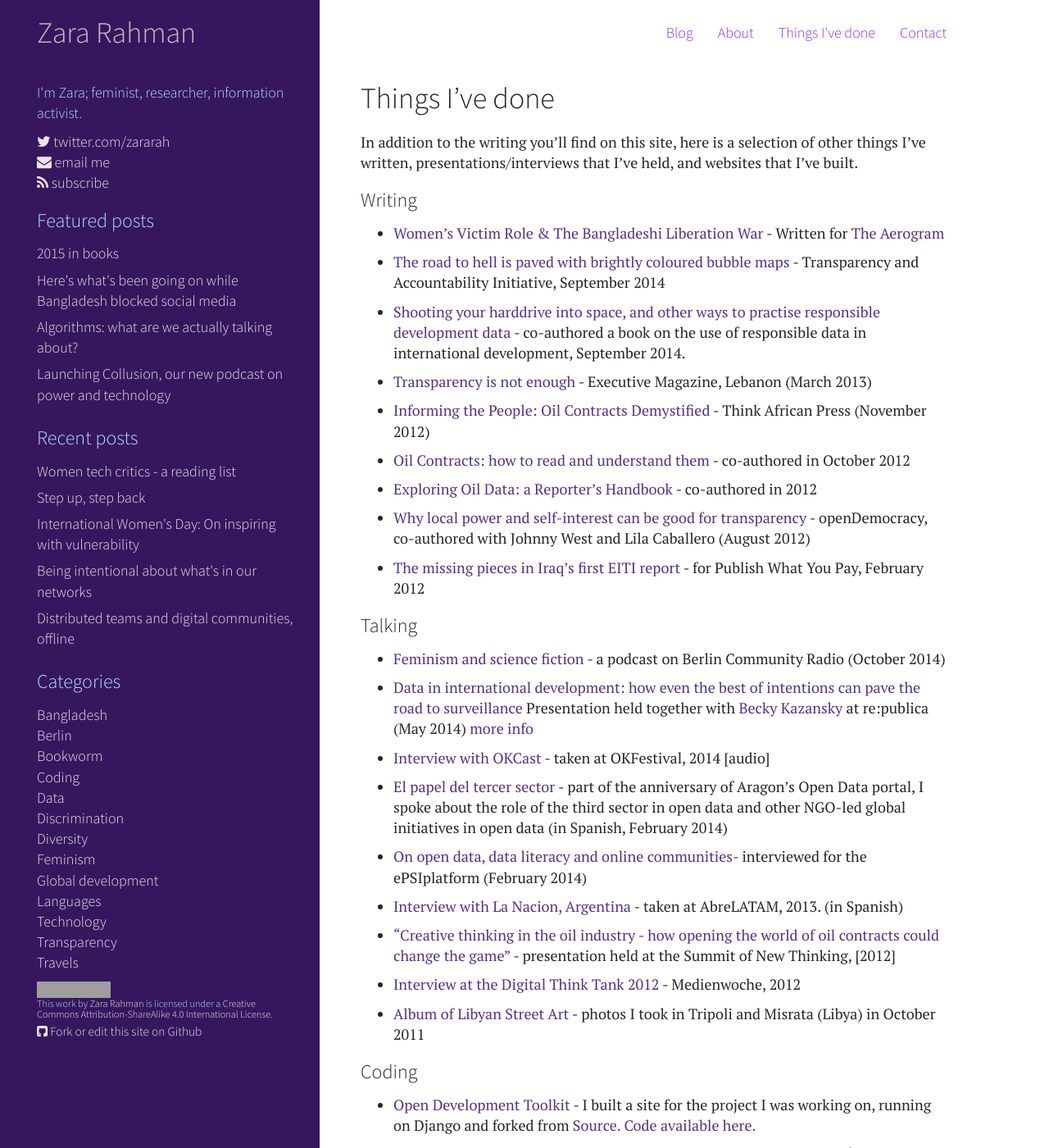
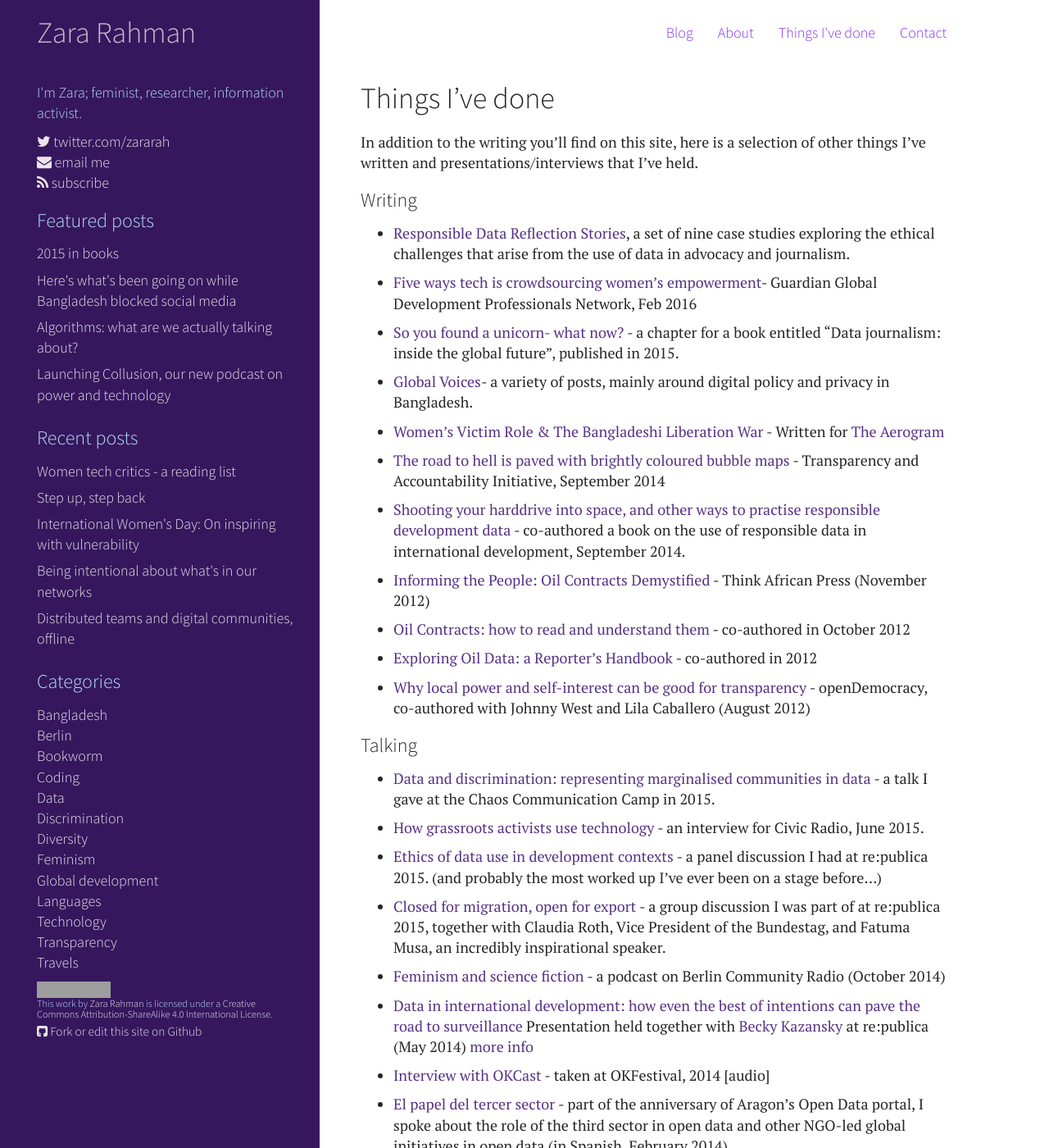
Before and after one commit to zararah/zararah.net, a Jekyll site: the page built from media/index.md, in a window 1280 px wide and 1400 px high. Shown: the whole window at 82% size. Built offline with Jekyll 4.4.1, drawn with Linux system fonts in a browser that asks for light colours; Markdown is read by kramdown in place of the engine named in the settings; some of the changed text lies outside the part shown; grey boxes are pictures that could not be loaded.

Commit message:
Update bio and media a bit

```diff
--- a/media/index.md
+++ b/media/index.md
@@ -5,17 +5,23 @@
 
 ## Things I've done
 
-In addition to the writing you'll find on this site, here is a selection of other things I've written, presentations/interviews that I've held, and websites that I've built.
+In addition to the writing you'll find on this site, here is a selection of other things I've written and presentations/interviews that I've held.
 
 ### Writing
+
+* [Responsible Data Reflection Stories](https://responsibledata.io/reflection-stories/), a set of nine case studies exploring the ethical challenges that arise from the use of data in advocacy and journalism.
+
+* [Five ways tech is crowdsourcing women’s empowerment](http://www.theguardian.com/global-development-professionals-network/2016/feb/03/five-ways-tech-crowdsourcing-womens-empowerment)- Guardian Global Development Professionals Network, Feb 2016
+
+* [So you found a unicorn- what now?](http://zararah.net/blog/2015/11/12/data-journalism-book/) - a chapter for a book entitled "Data journalism: inside the global future", published in 2015.
+
+* [Global Voices](https://globalvoices.org/author/zararahman/)- a variety of posts, mainly around digital policy and privacy in Bangladesh.
 
 * [Women’s Victim Role & The Bangladeshi Liberation War](http://theaerogram.com/women-bangladeshi-liberation-war/) - Written for [The Aerogram](http://theaerogram.com/)
 
 * [The road to hell is paved with brightly coloured bubble maps](http://tech.transparency-initiative.org/zara-rahman-the-road-to-hell-is-paved-with-brightly-coloured-bubble-maps/) - Transparency and Accountability Initiative, September 2014
 
 * [Shooting your harddrive into space, and other ways to practise responsible development data](https://responsibledata.io/ways-to-practise-responsible-development-data/) - co-authored a book on the use of responsible data in international development, September 2014.
-
-* [Transparency is not enough](http://www.executive-magazine.com/economics-policy/transparency-enough) - Executive Magazine, Lebanon (March 2013)
 
 * [Informing the People: Oil Contracts Demystified](http://thinkafricapress.com/legal/openoil-informing-nation-oil-contracts-demystified) - Think African Press (November 2012)
 
@@ -25,9 +31,15 @@
 
 * [Why local power and self-interest can be good for transparency](https://www.opendemocracy.net/zara-rahman-johnny-west-lila-caballero/why-local-power-and-self-interest-can-be-good-for-transparenc) - openDemocracy, co-authored with Johnny West and Lila Caballero (August 2012)
 
-* [The missing pieces in Iraq's first EITI report](http://www.publishwhatyoupay.org/resources/missing-pieces-iraq%E2%80%99s-first-eiti-report) - for Publish What You Pay, February 2012
+### Talking
 
-### Talking
+* [Data and discrimination: representing marginalised communities in data](https://media.ccc.de/v/camp2015-6876-data_and_discrimination_representing_marginalised_communities_in_data) - a talk I gave at the Chaos Communication Camp in 2015.
+
+* [How grassroots activists use technology](http://www.techforgood.global/blog/civic-radio-interview-with-zahra-rahman-how-grassr/) - an interview for Civic Radio, June 2015.
+
+* [Ethics of data use in development contexts](https://re-publica.de/en/session/big-problems-big-data-little-privacy-ethics-data-use-developent-contexts) - a panel discussion I had at re:publica 2015. (and probably the most worked up I've ever been on a stage before...)
+
+* [Closed for migration, open for export](https://re-publica.de/en/session/closed-migration-open-export) - a group discussion I was part of at re:publica 2015, together with Claudia Roth, Vice President of the Bundestag, and Fatuma Musa, an incredibly inspirational speaker.
 
 * [Feminism and science fiction](https://soundcloud.com/berlincommunityradio/hystereo-4-feminist-science-fiction) - a podcast on Berlin Community Radio (October 2014)
 
@@ -46,13 +58,3 @@
 * [Interview at the Digital Think Tank 2012](http://vimeo.com/49771193) - Medienwoche, 2012
 
 * [Album of Libyan Street Art](http://libyanstreetart.blogspot.de/2011/11/libyan-street-art-collection-open-oil.html) - photos I took in Tripoli and Misrata (Libya) in October 2011
-
-### Coding
-
-* [Open Development Toolkit](http://opendevtoolkit.net) - I built a site for the project I was working on, running on Django and forked from [Source.](http://source.opennews.org/) [Code available here.](https://github.com/zararah/source)
-
-* [Sorcha's memory game site](http://sorcha.rocks/) - as a present for a friend, I built a simple 'memory game' site using JavaScript. [Code available here.](https://github.com/zararah/sorcha.rocks)
-
-* [My personal site, zararah.net](http://zararah.net) - I designed and built this simple personal site for myself, running on Jekyll. [Code available here.](https://github.com/zararah/zararah.github.io)
-
-* [2014 School of Data Annual Report](http://2014.schoolofdata.org) - I forked the Jekyll-run [Code for America Annual Report](http://2013.codeforamerica.org/) to make a similar report for [School of Data.](http://schoolofdata.org) [Code available here.](https://github.com/school-of-data/annual)
```
Also changed, not shown: about/index.md (+5 -10 lines).
